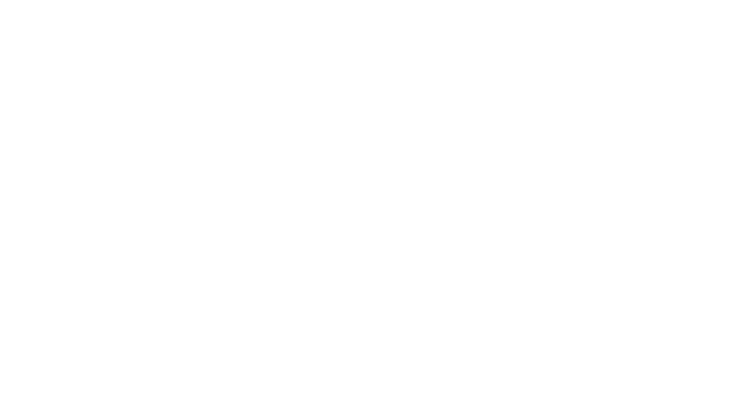
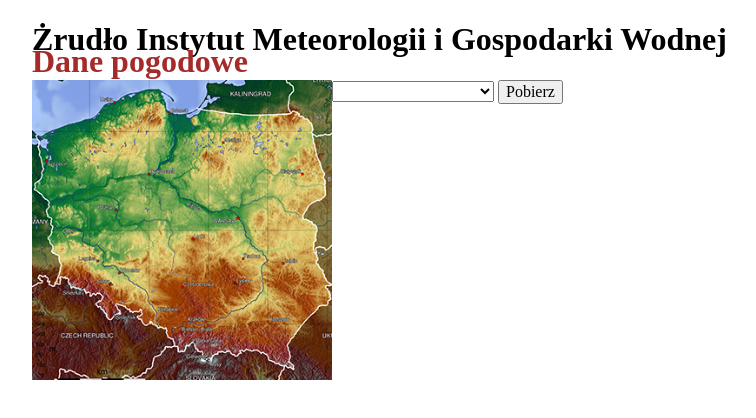
Before and after one commit to KOLANOADRIAN/The-weather-app, a plain HTML site: page index.html in a window 1280 px wide. Shown: the whole page, without its empty margins (8-764 px from the left). Drawn offline with nearby package versions, Linux system fonts and the light colour scheme; files that its build step writes are made by us from their sources.

Commit message:
add style and js result in colsole

```diff
--- a/index.html
+++ b/index.html
@@ -12,9 +12,95 @@
     <meta name="description" content="Pobieranie danych z API">
 
     <link rel="stylesheet" type="text/css" href="./style/global.css">
-    <link rel="stylesheet" type="text/css" href="./">
+    <link rel="stylesheet" type="text/css" href="./style.css/container.css">
+    <link rel="stylesheet" type="text/css" href="./style.css/form.css">
     <script defer src="./script.js"></script>
 </head>
+
 <body>
 
+    <div class="container">
+        <h1 class="caption-one">Dane pogodowe</h1>
+        <h1 class="caption-two">Żrudło Instytut Meteorologii i Gospodarki Wodnej</h1>
+        <div class="container__midle">
+            <section class="section__img"></section>
+            <form class="container-form">
+                <label class="form-label">
+                    <select class=" form-select" name="select__city">
+                        <option></option>
+                        <option value="12295">1. Białystok</option>
+                        <option value="12600">2. Bielsko Biała</option>
+                        <option value="12235">3. Chojnice</option>
+                        <option value="12550">4. Częstochowa</option>
+                        <option value="12160">5. Elbląg</option>
+                        <option value="12155">6. Gdańsk</option>
+                        <option value="12300">7. Gorzów</option>
+                        <option value="12135">8. Hel</option>
+                        <option value="12500">9. Jelenia Góra</option>
+                        <option value="12435">10. Kalisz</option>
+                        <option value="12650">11. Kasprowy Wierch </option>
+                        <option value="12560">12. Katowice </option>
+                        <option value="12185">13. Kętrzyn </option>
+                        <option value="12570">14. Kielce </option>
+                        <option value="12520">15. Kłodzko</option>
+                        <option value="12345">16. Koło</option>
+                        <option value="12100">17. Kołobrzeg</option>
+                        <option value="12105">18. Koszalin</option>
+                        <option value="12488">19. Kozienice</option>
+                        <option value="12566">20. Kraków </option>
+                        <option value="12670">21. Krosno </option>
+                        <option value="12415">22. Legnica </option>
+                        <option value="12690">23. Lesko</option>
+                        <option value="12418">24. Leszno</option>
+                        <option value="12125">25. Lębork </option>
+                        <option value="12495">26. Lublin </option>
+                        <option value="12120">27. Łeba </option>
+                        <option value="12465">28. Łódż</option>
+                        <option value="12280">29. Mikołajki</option>
+                        <option value="12270">30. Mława </option>
+                        <option value="12660">31. Nowy Sącz</option>
+                        <option value="12272">32 Olsztyn.</option>
+                        <option value="12530">33. Opole</option>
+                        <option value="12285">34. Ostrołęka </option>
+                        <option value="12230">35. Piła</option>
+                        <option value="12001">36. Platforma </option>
+                        <option value="12360">37. Płock</option>
+                        <option value="12330">38. Poznań</option>
+                        <option value="12695">39. Przemyśl</option>
+                        <option value="12540">40. Racibórz</option>
+                        <option value="12210">41. Resko</option>
+                        <option value="12580">42. Rzeszów</option>
+                        <option value="12585">43. Sandomierz</option>
+                        <option value="12386">44. Siedlce</option>
+                        <option value="12469">45. Sulejów</option>
+                        <option value="12195">46. Suwałki</option>
+                        <option value="12205">47. Szczecin</option>
+                        <option value="12215">48. Szczecinek </option>
+                        <option value="12510">49. Śnieżka </option>
+                        <option value="12200">50. Świnoujście</option>
+                        <option value="12575">51. Tarnów</option>
+                        <option value="12399">52. Terespol</option>
+                        <option value="12250">53. Toruń </option>
+                        <option value="12115">54. Ustka</option>
+                        <option value="12375">55. Warszawa</option>
+                        <option value="12455">56. Wieluń</option>
+                        <option value="12497">57. Włodawa</option>
+                        <option value="12424">58. Wrocław </option>
+                        <option value="12625">59. Zakopane</option>
+                        <option value="12595">60. Zamość </option>
+                        <option value="12400">61. Zielona Góra</option>
+                    </select>
+                </label>
+                <button class="button">Pobierz</button>
+            </form>
+
+
+            <div class="container__result"></div>
+        </div>
+
+
+    </div>
+    <footer></footer>
 </body>
+
+</html>
--- a/script.js
+++ b/script.js
@@ -0,0 +1,23 @@
+const getAPI = (event) => {
+    event.preventDefault();
+    const container__result = document.querySelector(".container__result")
+    const meteoNumber = document.querySelector('[name = "select__city"]').value;
+    const url = `https://danepubliczne.imgw.pl/api/data/synop/id/${meteoNumber}`;
+    // const url = `https://danepubliczne.imgw.pl/api/data/synop`;
+    fetch(url)
+        .then((answer) => {
+            console.log(answer)
+            if (answer.status !== 200) {
+                throw Error("to nie jest odpowiedz 200")
+            } else {
+                return answer.json()
+            }
+        })
+        .then((json) => {
+            let rezultat = json;
+            console.log(rezultat)
+        })
+    }
+
+    const button = document.querySelector(".button")
+    button.addEventListener("click", getAPI)
--- a/style.css/container.css
+++ b/style.css/container.css
@@ -1,13 +1,37 @@
+.container {
+    width: 1200px;
+    max-width: 100%;
+    margin-left: auto;
+    margin-right: auto;
+    margin-top: 10px;
+    position: relative;
+}
+.caption-one {
+    position: absolute;
+    top: 0;
+    left: 0;
+    color: brown;
+}
+
+.cacaption-two {
+    position: absolute;
+    top: 0;
+    left: 0;
+    color: darkblue;
+
+}
+.container__midle {
+    display: flex;
+}
+
 .section__img{
-    width: 500px;
-    height: 500px;
+    width: 300px;
+    height: 300px;
     background-image: url(../pl_foto.png);
     background-size: cover;
 }
 
-.container {
-    display: flex;
-}
+
 .container__result {
     line-height: 1.8;
     color: rgb(94, 89, 99);
--- a/style.css/global.css
+++ b/style.css/global.css
@@ -0,0 +1,6 @@
+*,
+*::after,
+::before {
+    box-sizing: border-box;
+    scroll-behavior: smooth; /*płynne przewijanie strony*/
+}
```
Also changed, not shown: pl_foto.png (added).
